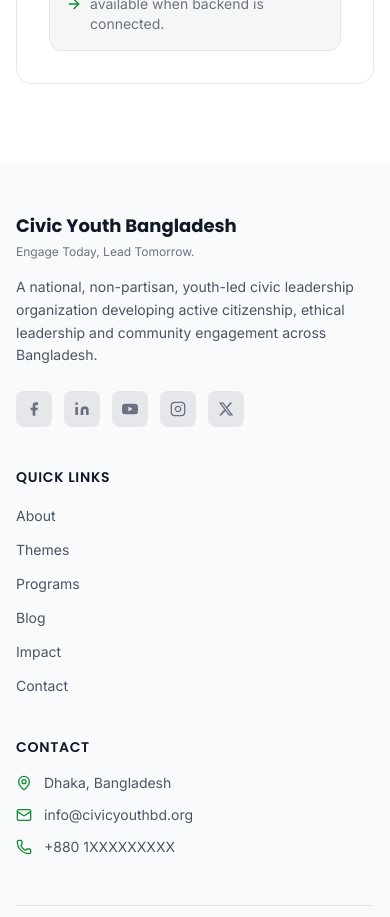
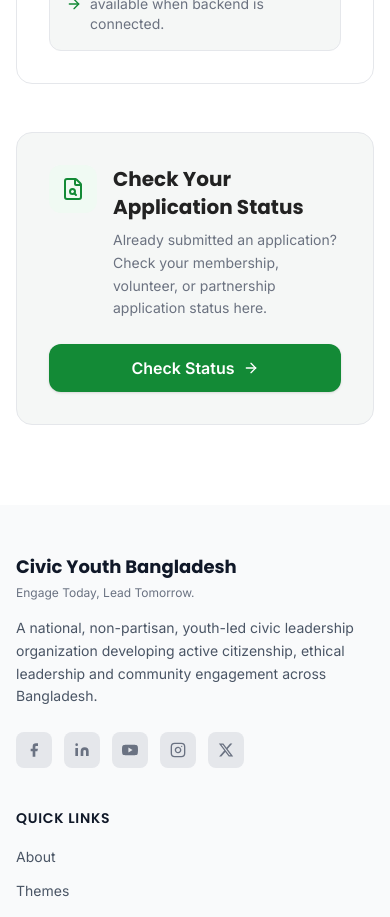
Before and after one commit to lotustanvir/Civic_youth_BD, a Next.js app in the folder civic-youth-bangladesh/: page /get-involved in a window 390 px wide. Shown: the part 5220-6137 px from the top of the page. Built offline with nearby package versions, Linux system fonts and the light colour scheme; no server answers.

Commit message:
Move application status link to Get Involved section

```diff
--- a/civic-youth-bangladesh/src/app/get-involved/page.tsx
+++ b/civic-youth-bangladesh/src/app/get-involved/page.tsx
@@ -2,6 +2,7 @@
 
 import { useState, type FormEvent } from "react";
 import Image from "next/image";
+import Link from "next/link";
 import {
   Users,
   Heart,
@@ -10,6 +11,7 @@
   ArrowRight,
   CheckCircle,
   Loader2,
+  FileSearch,
 } from "lucide-react";
 import { useLanguage } from "@/components/providers/LanguageProvider";
 import { useTheme } from "@/components/providers/ThemeProvider";
@@ -942,6 +944,32 @@
               );
             })}
           </div>
+
+          {/* Check Application Status */}
+          <div className={`mt-12 rounded-2xl border p-8 lg:p-10 ${theme === "dark" ? "border-dark-border bg-dark-card" : "border-cy-border bg-cy-light"}`}>
+            <div className="flex flex-col sm:flex-row sm:items-center sm:justify-between gap-6">
+              <div className="flex items-start gap-4">
+                <div className="w-12 h-12 rounded-xl bg-cy-green-50 flex items-center justify-center flex-shrink-0">
+                  <FileSearch className="w-6 h-6 text-cy-green" />
+                </div>
+                <div>
+                  <h3 className={`font-[family-name:var(--font-heading)] text-xl font-bold mb-2 ${theme === "dark" ? "text-dark-text" : "text-cy-dark"}`}>
+                    Check Your Application Status
+                  </h3>
+                  <p className={`text-sm leading-relaxed ${theme === "dark" ? "text-dark-muted" : "text-cy-gray"}`}>
+                    Already submitted an application? Check your membership, volunteer, or partnership application status here.
+                  </p>
+                </div>
+              </div>
+              <Link
+                href="/application-status"
+                className="inline-flex items-center justify-center gap-2 px-6 py-3 bg-cy-green text-white font-semibold rounded-xl hover:bg-cy-green-dark transition-all duration-200 shadow-sm hover:shadow-md whitespace-nowrap flex-shrink-0"
+              >
+                Check Status
+                <ArrowRight className="w-4 h-4" />
+              </Link>
+            </div>
+          </div>
         </div>
       </section>
     </>
--- a/civic-youth-bangladesh/src/components/layout/Header.tsx
+++ b/civic-youth-bangladesh/src/components/layout/Header.tsx
@@ -32,7 +32,6 @@
     { label: t.nav.programs, href: "/programs" },
     { label: t.nav.blog, href: "/blog" },
     { label: t.nav.impact, href: "/impact" },
-    { label: "Check Status", href: "/application-status" },
   ];
 
   useEffect(() => {
```
